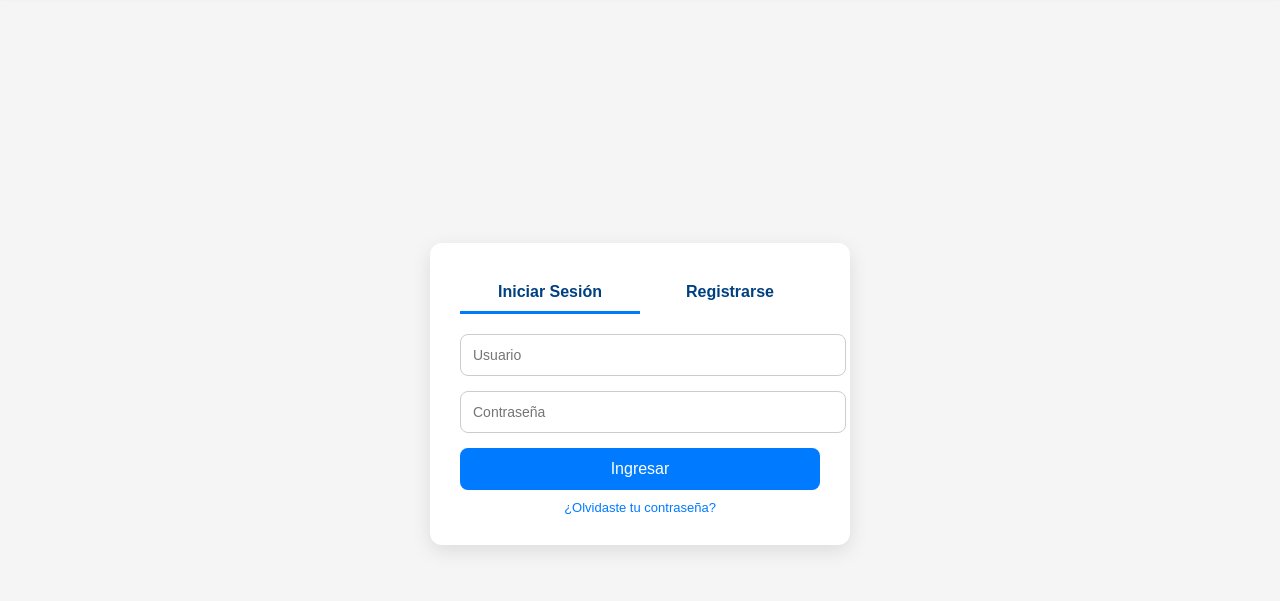
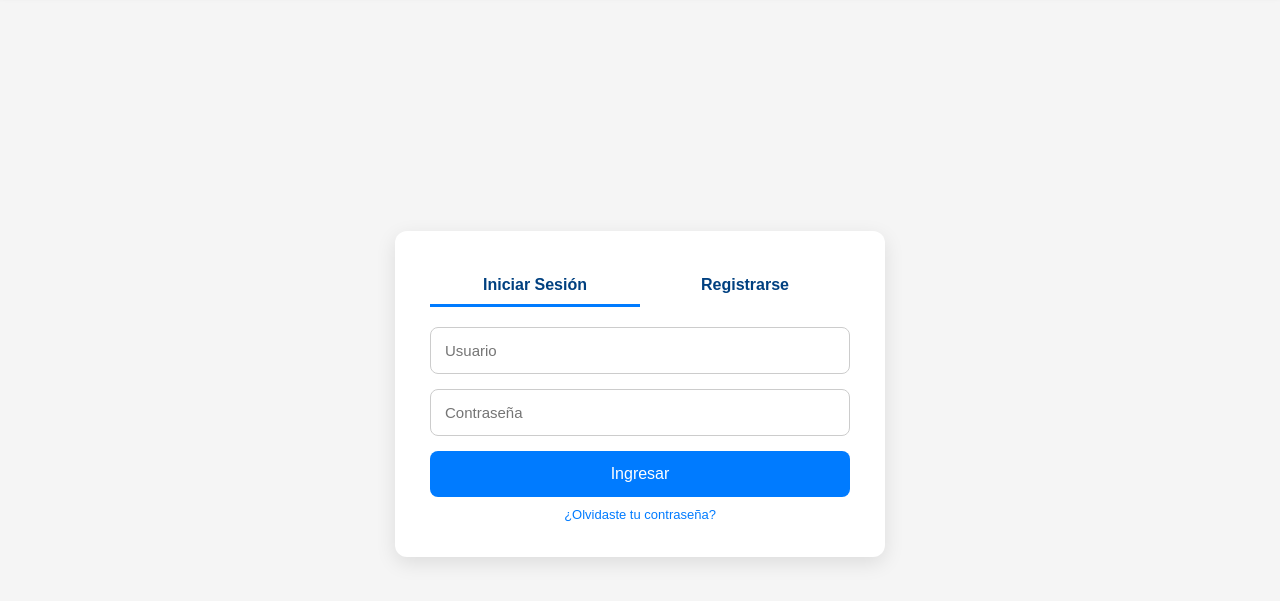
Before and after one commit to JonathanLGM/skjad, a website: page frontend/log_in.html in a window 1280 px wide. Shown: the part 59-660 px from the top of the page. Drawn offline with Linux system fonts and the light colour scheme.

```diff
--- a/frontend/style.css
+++ b/frontend/style.css
@@ -26,15 +26,15 @@
   display: flex;
   align-items: center;
   justify-content: center;
-  height: 100vh;   /* 👈 ocupa toda la pantalla */
+  height: 100vh;   /* ocupa toda la pantalla */
   padding: 0;
 }
 
 /* Caja del login */
 .container {
   background: #fff;
-  width: 360px;
-  padding: 30px;
+  width: 420px;   /* 👈 más ancho */
+  padding: 35px;
   border-radius: 12px;
   box-shadow: 0 6px 20px rgba(0,0,0,0.1);
   position: relative;
@@ -83,18 +83,19 @@
 }
 
 .input-box input {
-  width: 100%;
-  padding: 12px;
+  width: 100%;          /* 👈 ahora llenan el rectángulo */
+  padding: 14px;
   border: 1px solid #ccc;
   border-radius: 8px;
   outline: none;
-  font-size: 14px;
+  font-size: 15px;
+  box-sizing: border-box; /* 👈 evita que se descuadre */
 }
 
 /* Botón */
 .btn {
-  width: 100%;
-  padding: 12px;
+  width: 100%;          /* 👈 botón ocupa todo el ancho */
+  padding: 14px;
   background: #007BFF;
   border: none;
   border-radius: 8px;
```
